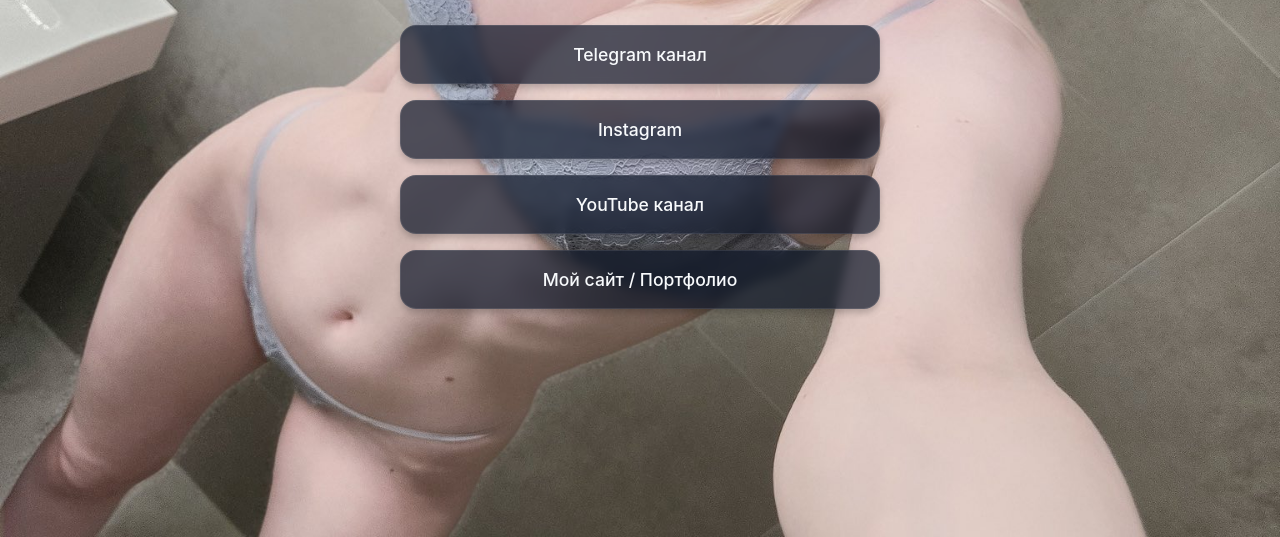
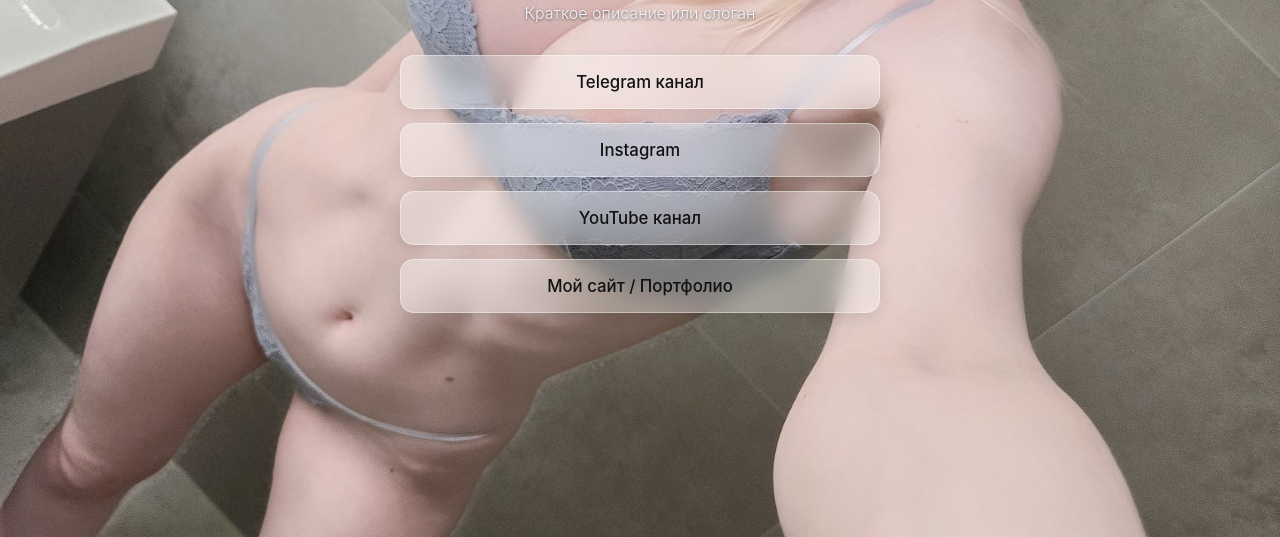
Before and after one commit to Basstez/my-links, a plain HTML site: page index.html in a window 1280 px wide. Shown: the part 263-800 px from the top of the page. Drawn offline with Linux system fonts and the light colour scheme.

Commit message:
Update index.html

```diff
--- a/index.html
+++ b/index.html
@@ -16,7 +16,7 @@
             background-repeat: no-repeat;
             background-attachment: fixed;
 
-            color: #f8fafc;
+            color: #111; /* Темный цвет текста для светлых стеклянных кнопок */
             margin: 0;
             padding: 40px 20px;
             display: flex;
@@ -31,51 +31,56 @@
             max-width: 480px;
             text-align: center;
             background: transparent;
-            padding: 30px;
-            /* Добавил небольшой отступ сверху, так как убрали аватарку */
-            margin-top: -50px;
+            padding: 20px;
         }
 
-        /* Стили для h1 (теперь первый элемент) */
         h1 {
-            font-size: 2rem; /* Сделали имя чуть побольше для солидности */
-            margin: 0 0 10px 0;
-            text-shadow: 0 2px 4px rgba(0,0,0,0.7);
+            font-size: 1.8rem;
+            margin: 0 0 6px 0;
+            color: #fff;
+            text-shadow: 0 2px 4px rgba(0,0,0,0.6);
         }
 
-        /* Стили для описания */
         p {
             color: #f1f5f9;
-            font-size: 1.1rem;
-            margin: 0 0 40px 0; /* Увеличили отступ перед кнопками */
-            text-shadow: 0 1px 3px rgba(0,0,0,0.7);
+            font-size: 1rem;
+            margin: 0 0 32px 0;
+            text-shadow: 0 1px 3px rgba(0,0,0,0.6);
             font-weight: 300;
         }
 
         .links {
             display: flex;
             flex-direction: column;
-            gap: 16px; /* Чуть увеличили расстояние между кнопками */
+            gap: 14px;
         }
 
         .btn {
-            display: block;
-            /* Полупрозрачный темный фон кнопок */
-            background-color: rgba(15, 23, 42, 0.7);
-            color: #f8fafc;
+            display: flex;
+            align-items: center;
+            justify-content: center; /* Центрируем текст (можно поменять на space-between, если будут иконки) */
+
+            /* Эффект матового стекла: белый фон с прозрачностью ~35% */
+            background-color: rgba(255, 255, 255, 0.35);
+
+            color: #111; /* Темный читаемый текст */
             text-decoration: none;
-            padding: 18px 20px; /* Сделали кнопки повыше */
-            border-radius: 16px; /* Более скругленные углы */
+            padding: 16px 20px;
+            border-radius: 14px; /* Плавные скругления, как на картинке */
             font-weight: 500;
-            font-size: 1.1rem;
-            transition: background 0.3s, transform 0.1s;
-            border: 1px solid rgba(255, 255, 255, 0.1); /* Едва заметная рамка для стиля */
-            box-shadow: 0 4px 6px rgba(0, 0, 0, 0.2);
-            backdrop-filter: blur(5px); /* Легкое размытие фона за кнопкой */
+            font-size: 1.05rem;
+
+            /* Размытие фона позади кнопки (работает в Safari, Chrome, Edge) */
+            backdrop-filter: blur(10px);
+            -webkit-backdrop-filter: blur(10px);
+
+            transition: background 0.2s, transform 0.1s;
+            border: 1px solid rgba(255, 255, 255, 0.4); /* Тонкая светлая граница для объема */
+            box-shadow: 0 4px 15px rgba(0, 0, 0, 0.1);
         }
 
         .btn:hover {
-            background-color: rgba(30, 41, 59, 0.8);
+            background-color: rgba(255, 255, 255, 0.5); /* При наведении становятся чуть менее прозрачными */
             transform: translateY(-2px);
         }
     </style>
@@ -83,8 +88,6 @@
 <body>
 
     <div class="container">
-        <!-- Аватарка удалена -->
-
         <h1>Имя Фамилия</h1>
         <p>Краткое описание или слоган</p>
 
```
